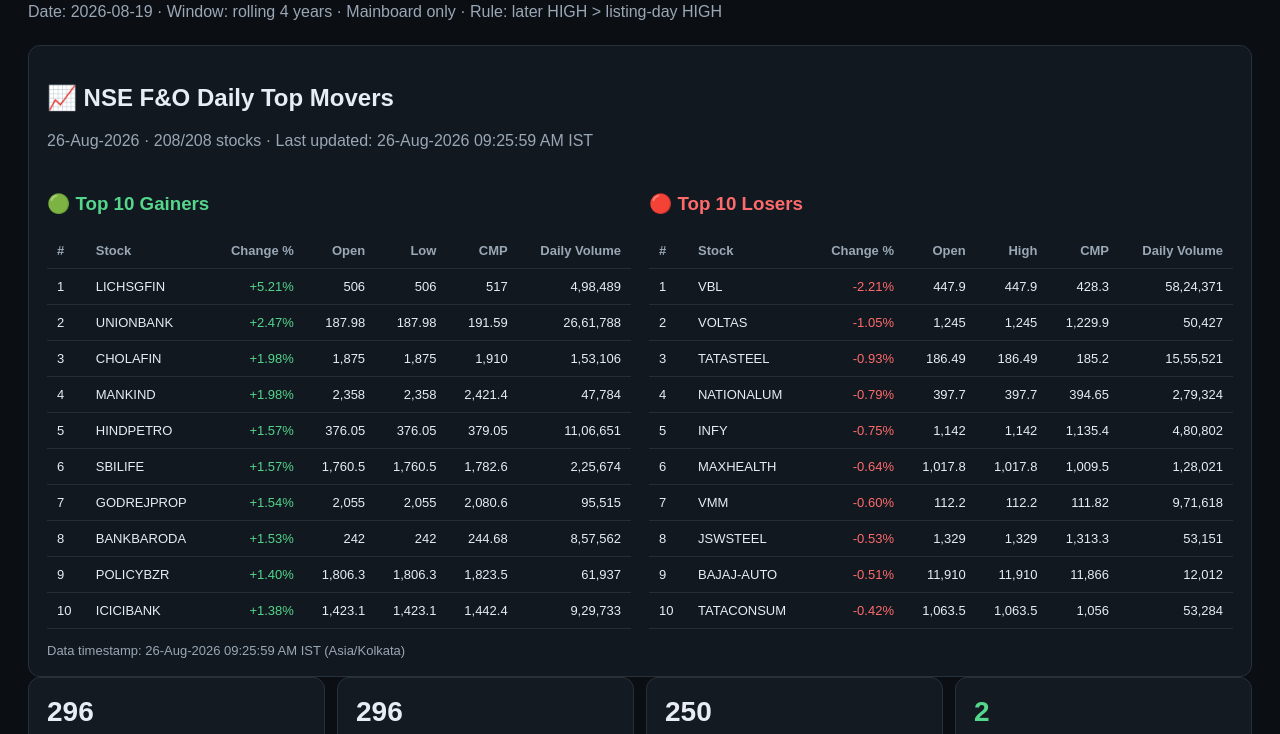
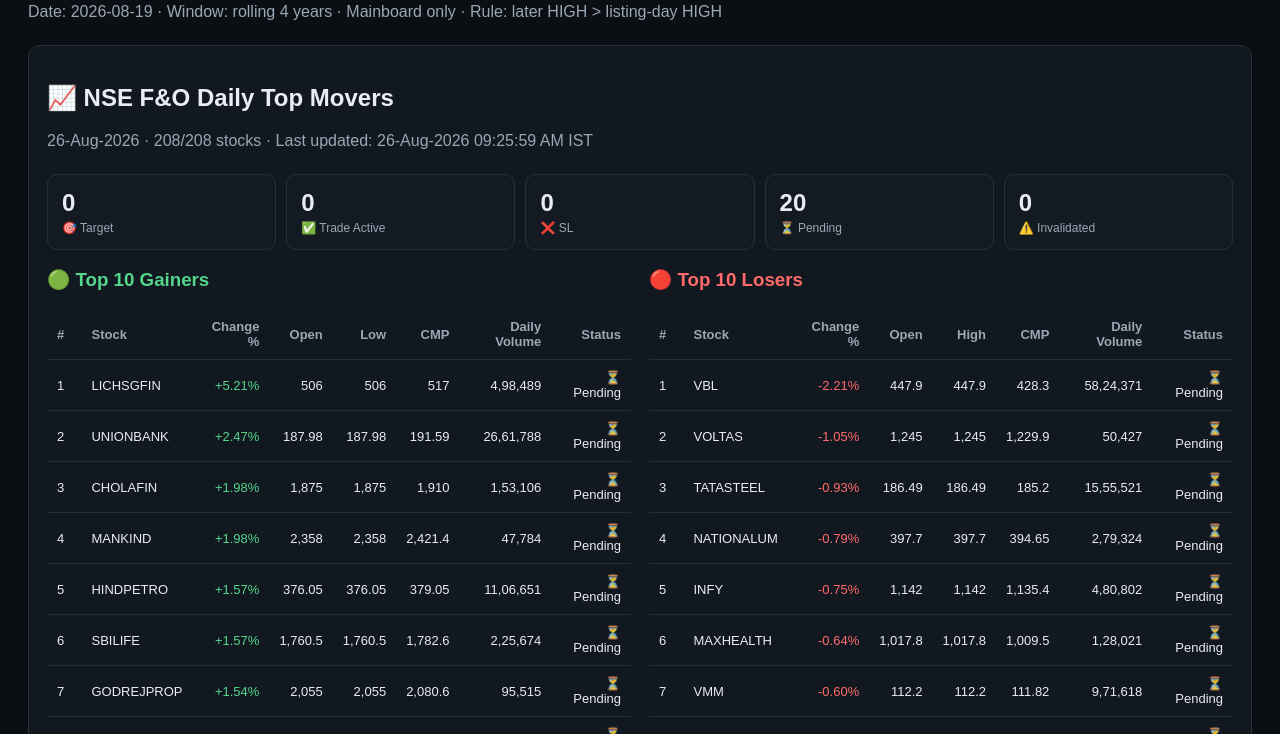
Before and after one commit to TheCinematicTravellers/ipo-listing-tracker, a website: page index.html in a window 1280 px wide. Shown: the part 66-800 px from the top of the page. Drawn offline with Linux system fonts and the light colour scheme; no server answers.

Commit message:
Add live ORB daily status summary to website

```diff
--- a/index.html
+++ b/index.html
@@ -10,10 +10,11 @@
 .cards{display:grid;grid-template-columns:repeat(4,1fr);gap:12px}.card{background:#131a22;border:1px solid #27313c;border-radius:12px;padding:18px}
 .num{font-size:28px;font-weight:700}.label{color:#9aa7b5;font-size:13px;margin-top:5px}.panel{background:#111820;border:1px solid #27313c;border-radius:12px;padding:18px;margin-top:18px}
 .movers{display:grid;grid-template-columns:1fr 1fr;gap:18px}.green{color:#54d68b}.red{color:#ff6b6b}.yellow{color:#f4c95d}.muted{color:#8996a5}
+.status-summary{display:grid;grid-template-columns:repeat(5,1fr);gap:10px}.status-card{background:#131a22;border:1px solid #27313c;border-radius:10px;padding:14px}.status-num{font-size:24px;font-weight:700}.status-label{color:#9aa7b5;font-size:12px;margin-top:4px}
 input{width:100%;box-sizing:border-box;background:#0b0f14;color:white;border:1px solid #34404d;border-radius:8px;padding:12px;margin-bottom:12px}
 table{width:100%;border-collapse:collapse}th,td{text-align:right;padding:10px;border-bottom:1px solid #252e38;font-size:13px}th{color:#9aa7b5}th:first-child,td:first-child,th:nth-child(2),td:nth-child(2){text-align:left}
 .stamp{margin-top:14px;font-size:13px;color:#9aa7b5}
-@media(max-width:900px){.cards{grid-template-columns:repeat(2,1fr)}.movers{grid-template-columns:1fr}.wrap{padding:14px}}
+@media(max-width:900px){.cards{grid-template-columns:repeat(2,1fr)}.status-summary{grid-template-columns:repeat(2,1fr)}.movers{grid-template-columns:1fr}.wrap{padding:14px}}
 </style>
 </head>
 <body>
@@ -24,6 +25,13 @@
 <div class="panel">
 <h2>📈 NSE F&O Daily Top Movers</h2>
 <div class="sub" id="fnoMeta">Loading daily movers...</div>
+<div class="status-summary">
+<div class="status-card"><div class="status-num" id="sumTarget">-</div><div class="status-label">🎯 Target</div></div>
+<div class="status-card"><div class="status-num" id="sumActive">-</div><div class="status-label">✅ Trade Active</div></div>
+<div class="status-card"><div class="status-num" id="sumSL">-</div><div class="status-label">❌ SL</div></div>
+<div class="status-card"><div class="status-num" id="sumPending">-</div><div class="status-label">⏳ Pending</div></div>
+<div class="status-card"><div class="status-num" id="sumInvalidated">-</div><div class="status-label">⚠️ Invalidated</div></div>
+</div>
 <div class="movers">
 <div><h3 class="green">🟢 Top 10 Gainers</h3><div id="gainers">Loading...</div></div>
 <div><h3 class="red">🔴 Top 10 Losers</h3><div id="losers">Loading...</div></div>
@@ -51,8 +59,8 @@
 const pct=x=>x==null||x===""?"-":(Number(x)>=0?'+':'')+Number(x).toFixed(2)+'%';
 function fnoTable(rows,side){
  if(!rows||!rows.length)return "<span class='muted'>No eligible data published yet.</span>";
- return `<table><thead><tr><th>#</th><th>Stock</th><th>Change %</th><th>Open</th><th>${side==='g'?'Low':'High'}</th><th>CMP</th><th>Daily Volume</th></tr></thead><tbody>`+
- rows.map((x,i)=>`<tr><td>${i+1}</td><td>${x.symbol}</td><td class='${side==='g'?'green':'red'}'>${pct(x.change_pct)}</td><td>${n(x.open)}</td><td>${n(side==='g'?x.low:x.high)}</td><td>${n(x.cmp)}</td><td>${vol(x.volume)}</td></tr>`).join('')+'</tbody></table>';
+ return `<table><thead><tr><th>#</th><th>Stock</th><th>Change %</th><th>Open</th><th>${side==='g'?'Low':'High'}</th><th>CMP</th><th>Daily Volume</th><th>Status</th></tr></thead><tbody>`+
+ rows.map((x,i)=>`<tr><td>${i+1}</td><td>${x.symbol}</td><td class='${side==='g'?'green':'red'}'>${pct(x.change_pct)}</td><td>${n(x.open)}</td><td>${n(side==='g'?x.low:x.high)}</td><td>${n(x.cmp)}</td><td>${vol(x.volume)}</td><td>${x.status||'⏳ Pending'}</td></tr>`).join('')+'</tbody></table>';
 }
 function render(){
  document.getElementById("meta").textContent=`Date: ${DATA.date} · Window: rolling 4 years · Mainboard only · Rule: later HIGH > listing-day HIGH`;
@@ -66,7 +74,13 @@
 function draw(q){q=q.toLowerCase();const a=DATA.ipos.filter(x=>(x.symbol+" "+x.company).toLowerCase().includes(q));document.getElementById("rows").innerHTML=a.map(x=>{const broken=x.breakout_date?`<span class="green">BROKEN</span>`:`<span class='muted'>`+(x.listing_high?"Tracking":"Pending level")+`</span>`;return `<tr><td>${x.symbol||"-"}</td><td>${x.company}</td><td>${x.listing_date||"-"}</td><td>${money(x.listing_high)}</td><td>${broken}</td><td>${x.breakout_date||"-"}</td></tr>`}).join("");}
 document.getElementById("search").addEventListener("input",e=>draw(e.target.value));
 fetch("tracker.json?ts="+Date.now()).then(r=>r.json()).then(x=>{DATA=x;render()}).catch(()=>{document.getElementById("meta").textContent="tracker.json not found. Run the updater/export script."});
-fetch("fno_movers.json?ts="+Date.now()).then(r=>r.json()).then(d=>{
+fetch("/api/fno-movers?ts="+Date.now()).then(r=>r.ok?r.json():fetch("fno_movers.json?ts="+Date.now()).then(x=>x.json())).then(d=>{
+ const rows=[...(d.gainers||[]),...(d.losers||[])],count=s=>rows.filter(x=>x.status===s).length;
+ document.getElementById("sumTarget").textContent=count('🎯 Target');
+ document.getElementById("sumActive").textContent=count('✅ Trade Active');
+ document.getElementById("sumSL").textContent=count('❌ SL');
+ document.getElementById("sumInvalidated").textContent=count('⚠️ Invalidated level');
+ document.getElementById("sumPending").textContent=rows.filter(x=>!x.status||x.status==='⏳ Pending').length;
  const stamp=d.updated_ist?`Last updated: ${d.updated_ist} IST`:'Daily F&O data will appear after the first scheduled update.';
  document.getElementById("fnoMeta").textContent=`${d.date_ist||'Waiting for first daily update'} · ${d.available||0}/${d.universe_size} stocks · ${stamp}`;
  document.getElementById("gainers").innerHTML=fnoTable(d.gainers,'g');
```
